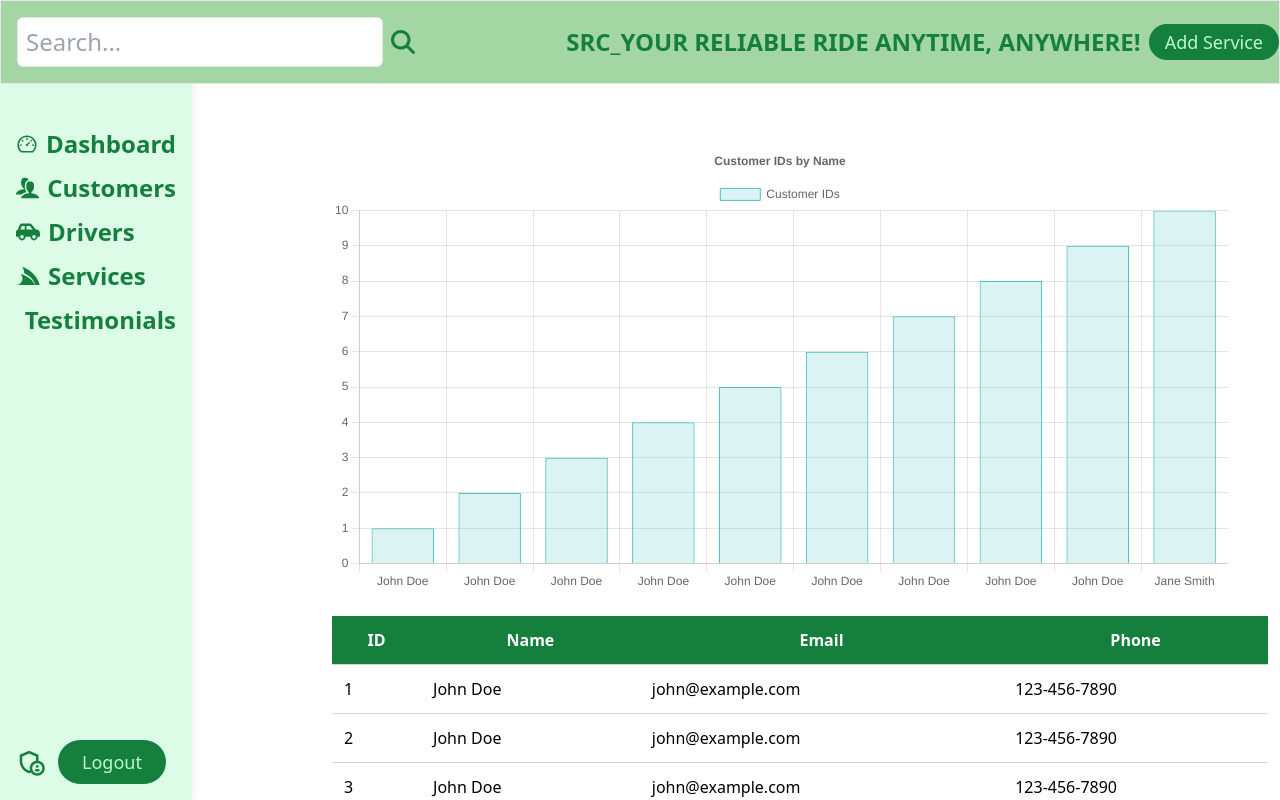
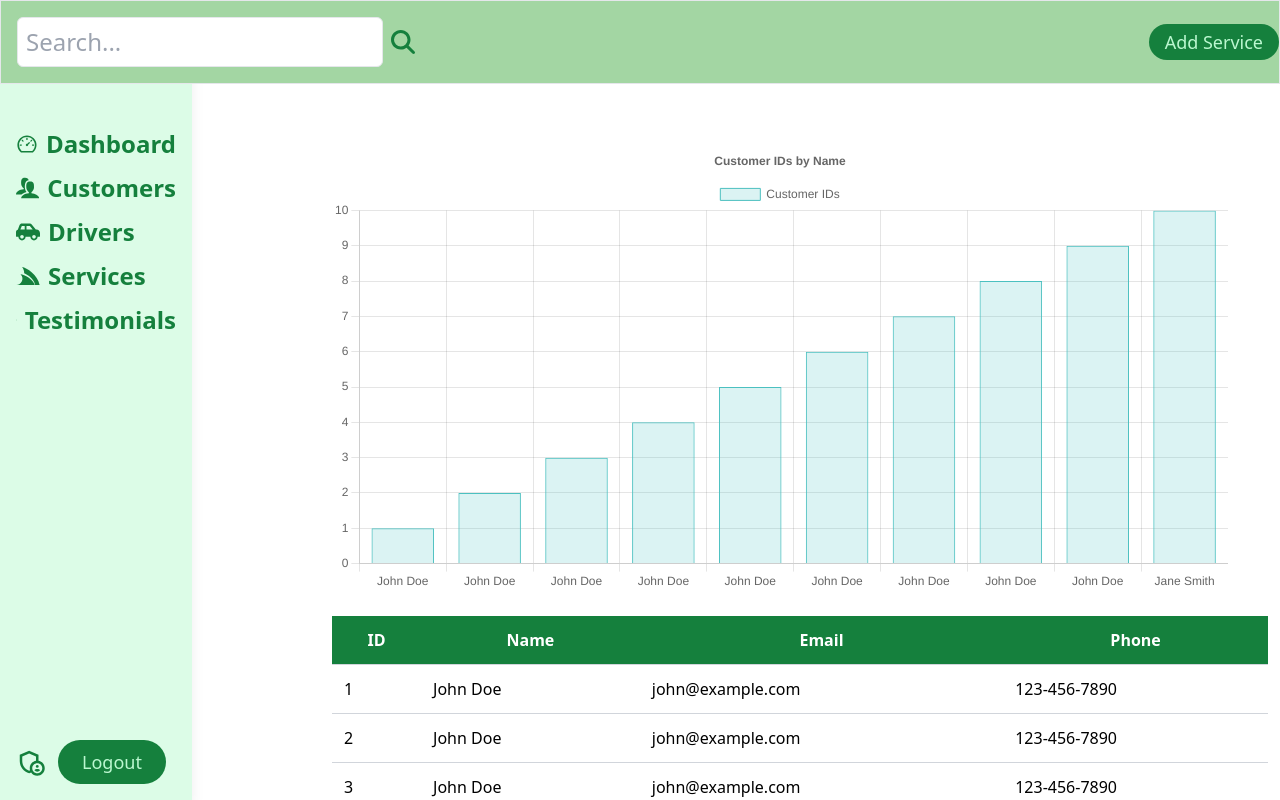
Before and after one commit to AshleyAlpha/SRC_Dashboard, a React (Vite) app: page / in a window 1280 px wide. Shown: the top 800 px of the page. Built offline with nearby package versions, Linux system fonts and the light colour scheme.

Commit message:
removed a paragraph

```diff
--- a/src/Components/Header.jsx
+++ b/src/Components/Header.jsx
@@ -42,7 +42,7 @@ const Header = () => {
           </button>
         </NavLink> */}
 
-        <h1 className="text-center p-2 font-bold">SRC_YOUR RELIABLE RIDE ANYTIME, ANYWHERE!</h1>
+        {/* <h1 className="text-center p-2 font-bold">SRC_YOUR RELIABLE RIDE ANYTIME, ANYWHERE!</h1> */}
 
         <NavLink to="/Addservice">
           <button className="bg-green-700 text-green-200 py-1 px-4 rounded-3xl text-lg mt-2 sm:mt-0">
```
